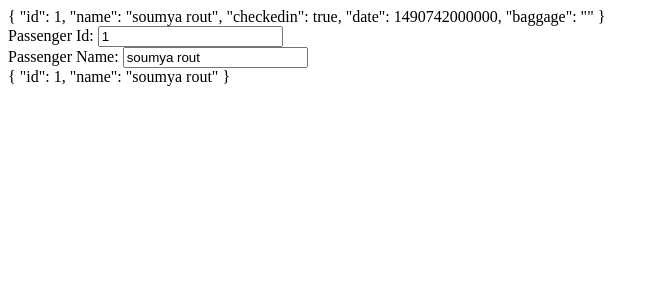
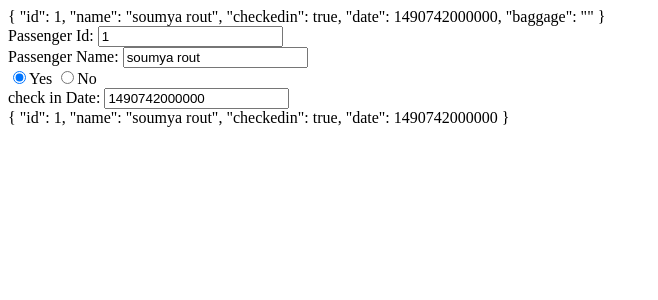
Before and after one commit to ersaumya/Angular9BestPractice, an Angular app: page / in a window 1280 px wide. Shown: the top 300 px of the page, without its empty margins (0-658 px from the left). Built offline with nearby package versions, Linux system fonts and the light colour scheme; data requests are answered from the project's data file.

Commit message:
radio button added

```diff
--- a/src/app/passenger/components/passenger-form/passenger-form.component.html
+++ b/src/app/passenger/components/passenger-form/passenger-form.component.html
@@ -8,5 +8,17 @@
         Passenger Name:
         <input type="text" name="name" [ngModel]="detail?.name">
     </div>
+    <div>
+        <label>
+            <input type="radio" [value]="true" name="checkedin" [ngModel]="detail?.checkedin" (ngModelChange)="toggleCheckIn($event)">Yes
+        </label>
+        <label>
+            <input type="radio" [value]="false" name="checkedin" [ngModel]="detail?.checkedin"(ngModelChange)="toggleCheckIn($event)">No
+        </label>
+    </div>
+    <div *ngIf="form.value.checkedin">
+        check in Date:
+        <input type="number" name="date" [ngModel]="detail?.date">
+    </div>
     {{form.value | json}}
 </form>
--- a/src/app/passenger/components/passenger-form/passenger-form.component.ts
+++ b/src/app/passenger/components/passenger-form/passenger-form.component.ts
@@ -13,5 +13,11 @@ export class PassengerFormComponent implements OnInit {
 
   ngOnInit(): void {
   }
+  toggleCheckIn(checkedIn:boolean){
+    if(checkedIn){
+      this.detail.date = Date.now();//or +new Date()
+    }
+
+  }
 
 }
--- a/src/app/passenger/models/passenger.interface.ts
+++ b/src/app/passenger/models/passenger.interface.ts
@@ -3,6 +3,6 @@ export interface Passenger {
     id: number,
     name: string,
     checkedin: boolean,
-    date: number | null,
+    date?: number,
     baggage: string
 }
```
